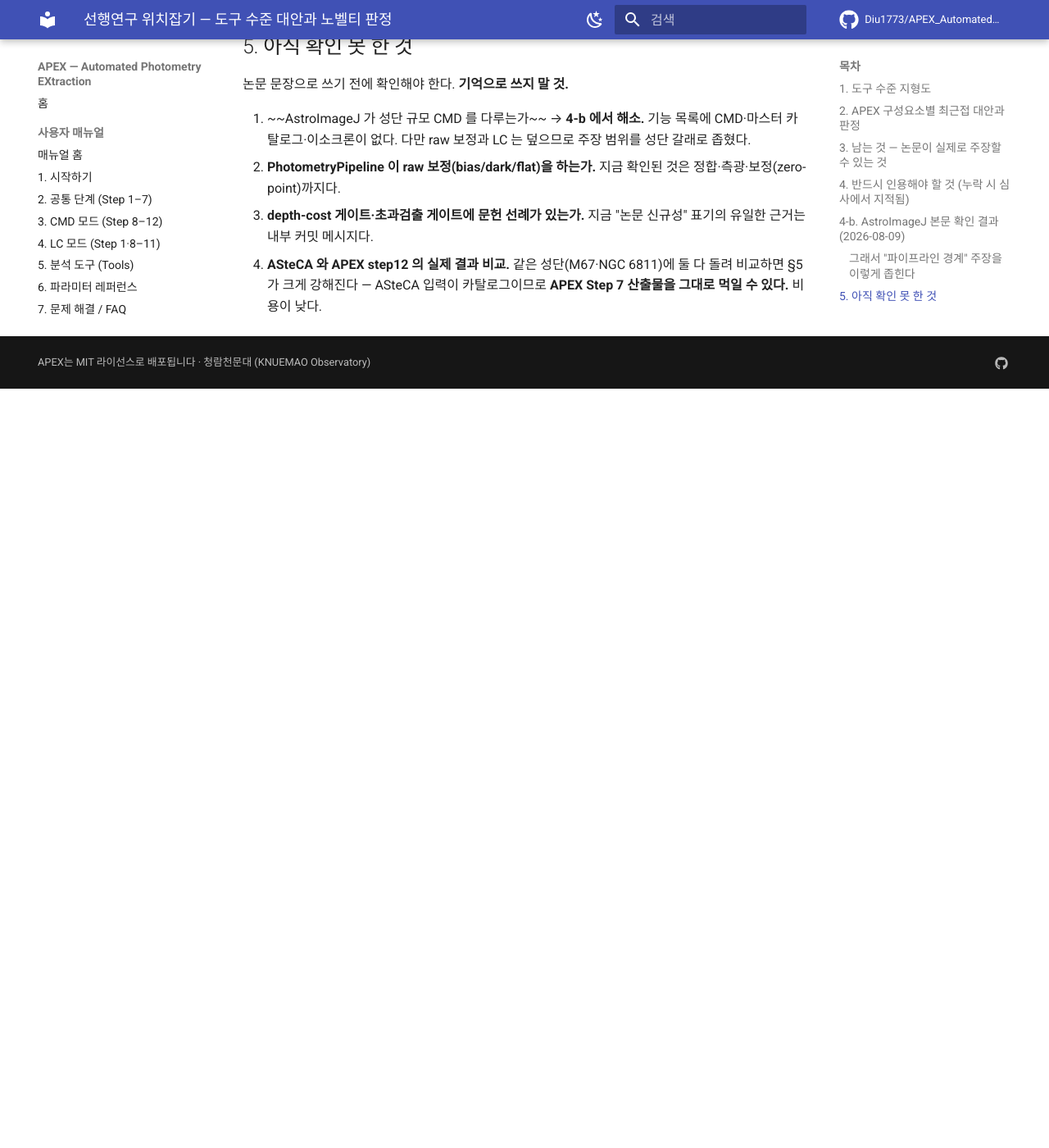
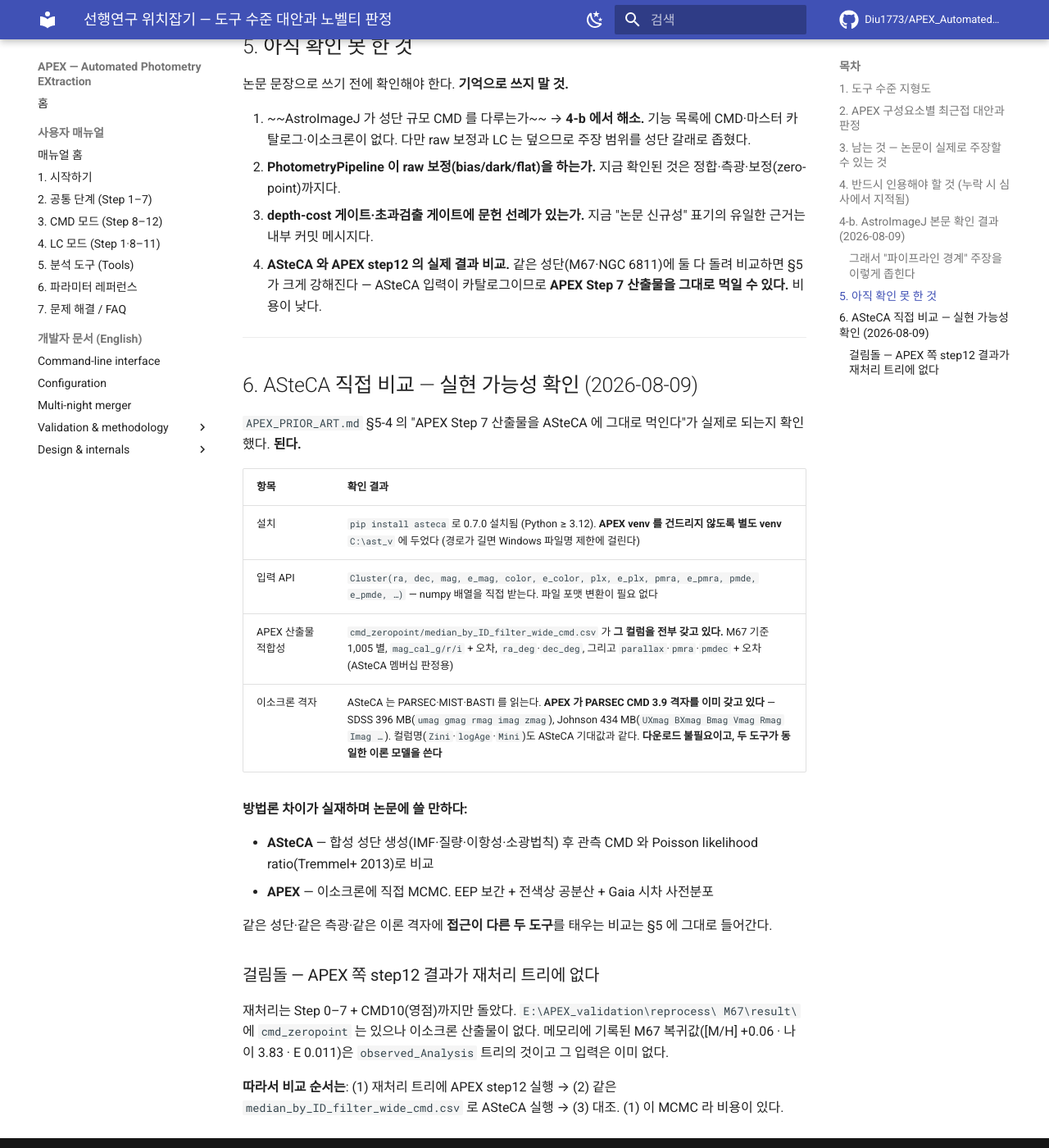
Before and after one commit to Diu1773/APEX_AutomatedPhotometryEXtraction, an MkDocs documentation site: the page built from docs/audit/APEX_PRIOR_ART.md, in a window 1280 px wide and 1400 px high, scrolled down 4724 px. Shown: the whole window at 82% size. Built offline with MkDocs 1.6.1 and Material for MkDocs 9.7.7, drawn with Linux system fonts in a browser that asks for light colours; comment, search, counter and statistics services are not loaded; before the commit the page ends 5198 px from its top, so only the background shows below that.

Commit message:
docs(audit): ASteCA 직접 비교의 실현 가능성 확인 — 된다
APEX Step 7/10 산출물을 ASteCA 에 그대로 먹일 수 있는지 실제로 확인했다.

- asteca 0.7.0 이 pip 로 설치된다(Python >= 3.12). APEX venv 의 numpy/astropy
  조합을 건드리지 않도록 별도 venv C:\ast_v 에 두었다. 스크래치패드 경로로는
  Windows 파일명 길이 제한에 걸린다.
- Cluster(ra, dec, mag, e_mag, color, e_color, plx, pmra, pmde, ...) 가 numpy
  배열을 직접 받으므로 포맷 변환이 필요 없다.
- cmd_zeropoint/median_by_ID_filter_wide_cmd.csv 가 그 컬럼을 전부 갖는다.
  M67 기준 1,005 별, 보정등급 g/r/i + 오차 + 좌표 + Gaia 시차·고유운동.
- 결정적으로, ASteCA 가 읽는 PARSEC 격자를 APEX 가 이미 갖고 있다
  (SDSS 396 MB umag/gmag/rmag/imag/zmag, Johnson 434 MB Bmag/Vmag/...).
  컬럼명 Zini/logAge/Mini 도 ASteCA 기대값과 같다. 다운로드가 필요 없고
  두 도구가 동일한 이론 모델을 쓴다.

방법론 차이도 실재한다 - ASteCA 는 합성 성단 + Poisson likelihood ratio
(Tremmel+2013), APEX 는 이소크론 직접 MCMC + EEP 보간 + 전색상 공분산 +
Gaia 시차 사전분포. 같은 성단·같은 측광·같은 격자에 접근이 다른 두 도구를
태우는 비교가 된다.

걸림돌: 재처리 트리에 APEX step12 결과가 없다. 재처리는 Step 0-7 + CMD10
까지였고, 메모리의 M67 복귀값은 입력이 사라진 observed_Analysis 트리 것이다.
비교 순서는 (1) 재처리 트리에 step12 실행 -> (2) 같은 카탈로그로 ASteCA ->
(3) 대조이며, (1) 이 MCMC 라 비용이 있다.

Co-Authored-By: Claude Opus 5 <noreply@anthropic.com>

```diff
--- a/docs/audit/APEX_PRIOR_ART.md
+++ b/docs/audit/APEX_PRIOR_ART.md
@@ -136,3 +136,38 @@ DL"* 로 같은 검증 전략을 쓴다. APEX 의 ccdproc·IRAF·PS1/Gaia 대조
 4. **ASteCA 와 APEX step12 의 실제 결과 비교.** 같은 성단(M67·NGC 6811)에
    둘 다 돌려 비교하면 §5 가 크게 강해진다 — ASteCA 입력이 카탈로그이므로
    **APEX Step 7 산출물을 그대로 먹일 수 있다.** 비용이 낮다.
+
+---
+
+## 6. ASteCA 직접 비교 — 실현 가능성 확인 (2026-08-09)
+
+`APEX_PRIOR_ART.md` §5-4 의 "APEX Step 7 산출물을 ASteCA 에 그대로 먹인다"가
+실제로 되는지 확인했다. **된다.**
+
+| 항목 | 확인 결과 |
+|---|---|
+| 설치 | `pip install asteca` 로 0.7.0 설치됨 (Python ≥ 3.12). **APEX venv 를 건드리지 않도록 별도 venv** `C:\ast_v` 에 두었다 (경로가 길면 Windows 파일명 제한에 걸린다) |
+| 입력 API | `Cluster(ra, dec, mag, e_mag, color, e_color, plx, e_plx, pmra, e_pmra, pmde, e_pmde, …)` — numpy 배열을 직접 받는다. 파일 포맷 변환이 필요 없다 |
+| APEX 산출물 적합성 | `cmd_zeropoint/median_by_ID_filter_wide_cmd.csv` 가 **그 컬럼을 전부 갖고 있다.** M67 기준 1,005 별, `mag_cal_g/r/i` + 오차, `ra_deg`·`dec_deg`, 그리고 `parallax`·`pmra`·`pmdec` + 오차(ASteCA 멤버십 판정용) |
+| 이소크론 격자 | ASteCA 는 PARSEC·MIST·BASTI 를 읽는다. **APEX 가 PARSEC CMD 3.9 격자를 이미 갖고 있다** — SDSS 396 MB(`umag gmag rmag imag zmag`), Johnson 434 MB(`UXmag BXmag Bmag Vmag Rmag Imag …`). 컬럼명(`Zini`·`logAge`·`Mini`)도 ASteCA 기대값과 같다. **다운로드 불필요이고, 두 도구가 동일한 이론 모델을 쓴다** |
+
+**방법론 차이가 실재하며 논문에 쓸 만하다:**
+
+- **ASteCA** — 합성 성단 생성(IMF·질량·이항성·소광법칙) 후 관측 CMD 와
+  Poisson likelihood ratio(Tremmel+ 2013)로 비교
+- **APEX** — 이소크론에 직접 MCMC. EEP 보간 + 전색상 공분산 + Gaia 시차
+  사전분포
+
+같은 성단·같은 측광·같은 이론 격자에 **접근이 다른 두 도구**를 태우는 비교는
+§5 에 그대로 들어간다.
+
+### 걸림돌 — APEX 쪽 step12 결과가 재처리 트리에 없다
+
+재처리는 Step 0–7 + CMD10(영점)까지만 돌았다. `E:\APEX_validation\reprocess\
+M67\result\` 에 `cmd_zeropoint` 는 있으나 이소크론 산출물이 없다. 메모리에
+기록된 M67 복귀값([M/H] +0.06 · 나이 3.83 · E 0.011)은 `observed_Analysis`
+트리의 것이고 그 입력은 이미 없다.
+
+**따라서 비교 순서는**: (1) 재처리 트리에 APEX step12 실행 →
+(2) 같은 `median_by_ID_filter_wide_cmd.csv` 로 ASteCA 실행 → (3) 대조.
+(1) 이 MCMC 라 비용이 있다.
```
